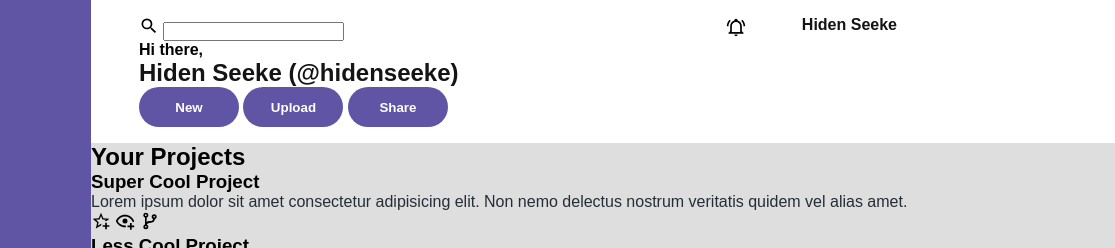
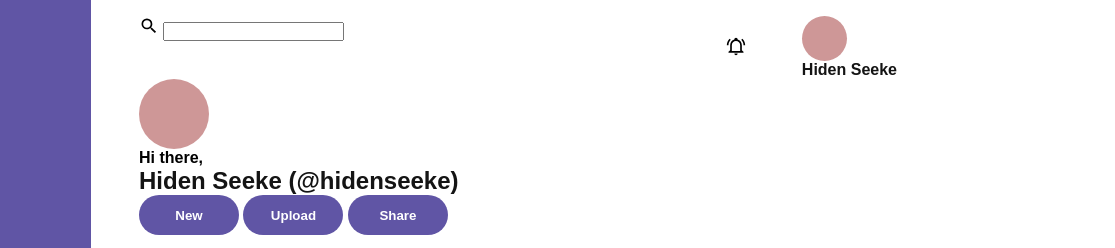
Before and after one commit to hexofiteration/admin-dashboard, a plain HTML site: page index.html in a window 1280 px wide. Shown: the top 248 px of the page, 165-1280 px from the left. Drawn offline with Linux system fonts and the light colour scheme.

Commit message:
style .image-placeholder
adds height, width, border-radius and bg to .image-placeholder <div>

```diff
--- a/assets/css/style.css
+++ b/assets/css/style.css
@@ -18,6 +18,7 @@
   --spacing-4xl: 3.5rem;
 
   --radius: 1.5rem;
+  --radius-1: 50%;
 }
 
 * {
@@ -38,6 +39,18 @@ body {
 a,
 button {
   cursor: pointer;
+}
+.image-placeholder {
+  background-color: var(--pink-400);
+  border-radius: var(--radius-1);
+}
+.image-placeholder {
+  height: 45px;
+  width: 45px;
+}
+.header-bottom .image-placeholder {
+  height: 70px;
+  width: 70px;
 }
 
 /* typography **************/
@@ -129,9 +142,7 @@ button {
   display: grid;
   grid-template-columns: 4fr 1fr 2fr;
 }
-.header-bottom {
-  display: grid;
-}
+
 /* header #############*/
 
 .sidebar {
--- a/index.html
+++ b/index.html
@@ -30,10 +30,8 @@
           </button>
 
           <div class="profile">
-            <a href="#" class="name profile-link"
-              ><div class="image-placeholder profile-picture"></div>
-              Hiden Seeke</a
-            >
+            <div class="image-placeholder profile-picture"></div>
+            <a href="#" class="name profile-link"> Hiden Seeke</a>
           </div>
         </div>
         <div class="header-bottom">
```
